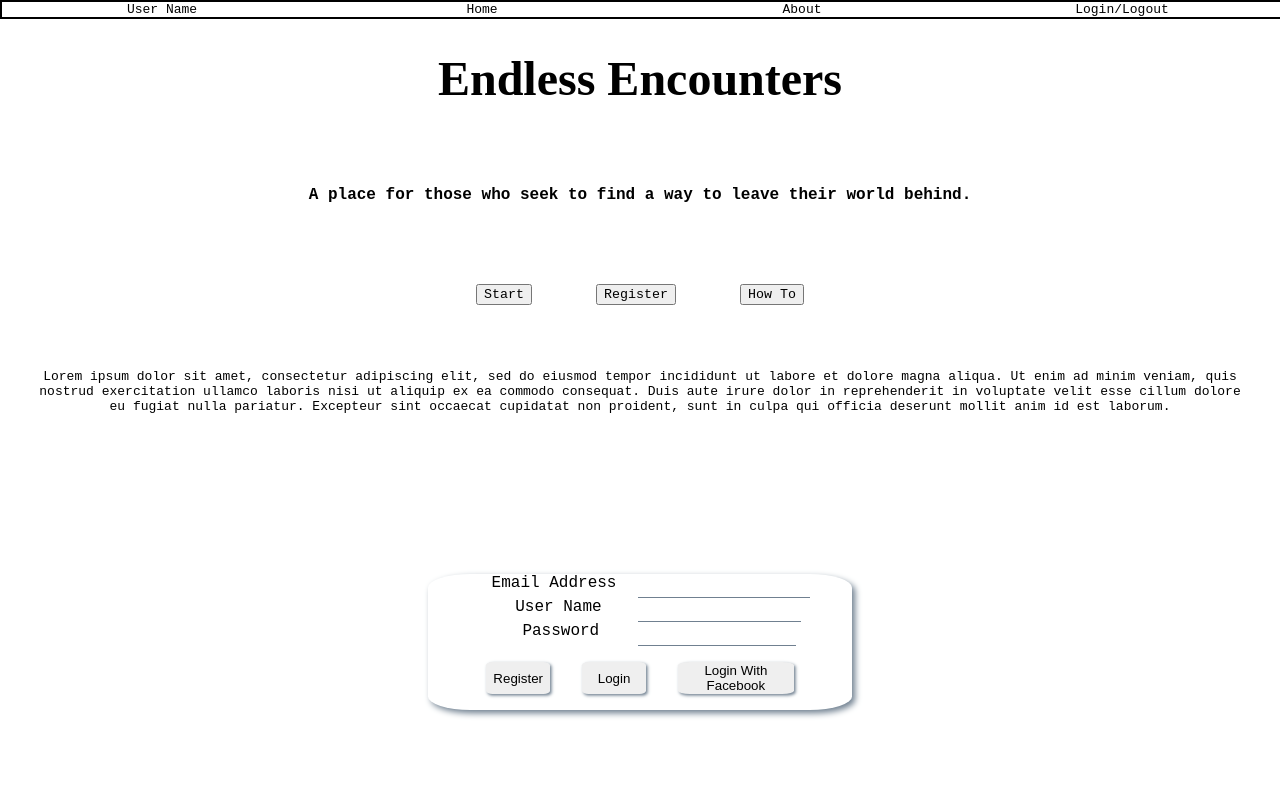
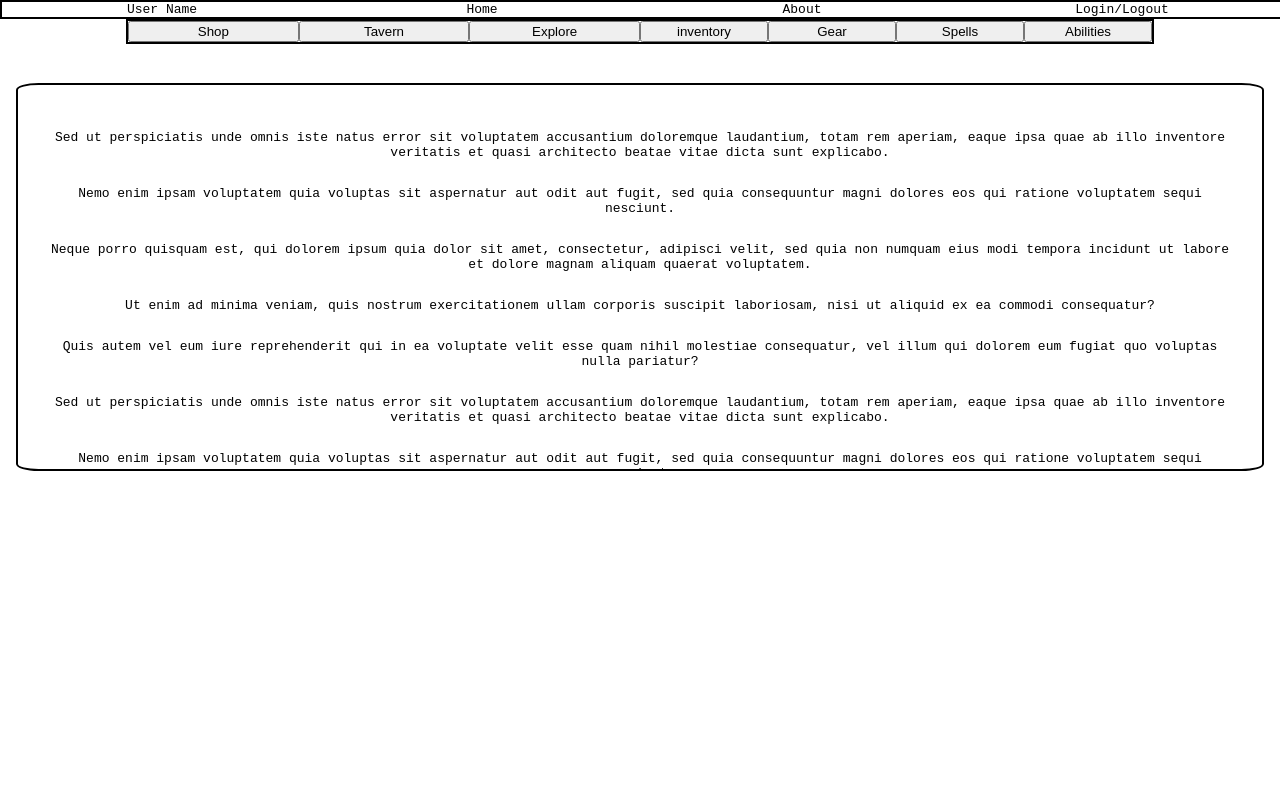
Before and after one commit to Nvlt/endless_encounters_client, a React (Create React App) app: page / in a window 1280 px wide. Shown: the top 800 px of the page. Built offline with nearby package versions, Linux system fonts and the light colour scheme; a web font is replaced by a local one.

Commit message:
working on player dash

```diff
--- a/src/App.css
+++ b/src/App.css
@@ -42,6 +42,10 @@
   border-radius: 10%;
 }
 
+.rounded-lightest {
+  border-radius: 1.8%;
+}
+
 .flex {
   display: flex;
 }
@@ -49,6 +53,11 @@
 .flex-row-wrap {
   flex-flow: row;
   flex-wrap: wrap;
+}
+
+.flex-row {
+  flex-flow: row;
+  flex-wrap: nowrap;
 }
 
 .flex-col {
@@ -153,6 +162,10 @@
   max-width: 80%;
 }
 
+.width-half {
+  width: 40%
+}
+
 .width-full {
   width: 100%;
 }
@@ -177,3 +190,19 @@ body {
 .overflow-scroll {
   overflow-y: auto;
 }
+
+.grid-1-1 {
+  grid-auto-flow: row;
+
+  grid-auto-flow: column;
+}
+
+.span-1-1 {
+  grid-column: span 1 / span 1;
+  grid-row: span 1 / span 1;
+}
+
+.span-1-2 {
+  grid-column: span 1 / span 1;
+  grid-row: span 2 / span 2;
+}
--- a/src/App.js
+++ b/src/App.js
@@ -13,11 +13,11 @@ function App() {
       <header className="App-header center width-full">
         <Header />
       </header>
-      <Home />
+      {/* <Home />
       <Registration />
-      <Login />
+      <Login /> */}
 
-      {/* <Dashboard /> */}
+      <Dashboard />
     </div>
   );
 }
--- a/src/Dashboard.js
+++ b/src/Dashboard.js
@@ -7,8 +7,9 @@ export default function Dashboard() {
 
   return (
 
-    <main className="flex flex-col center flex-1 width-full">
-      <div className="flex-1 flex flex-col border center p-2 mt-4 justify-stretch pos-fixed height-40 overflow-scroll">
+    <main className="flex flex-col center width-full grid-1-1">
+      <div className="flex-1 span-1-1 flex flex-col border center p-2 mt-4 m-1
+      rounded-lightest justify-stretch pos-fixed height-40 overflow-scroll">
         <p className="flex-1">
           Sed ut perspiciatis unde omnis iste natus error sit voluptatem accusantium doloremque laudantium,
           totam rem aperiam, eaque ipsa quae ab illo inventore veritatis et quasi
@@ -66,7 +67,20 @@ export default function Dashboard() {
 
       </div>
 
+      <div className="border span-1-2 flex-1 flex flex-row max-width-80 width-full">
 
+        <div className="flex flex-row flex-1 width-half">
+          <button className="flex-1">Shop</button>
+          <button className="flex-1">Tavern</button>
+          <button className="flex-1">Explore</button>
+        </div>
+        <div className="flex flex-row flex-1 width-half">
+          <button className="flex-1">inventory</button>
+          <button className="flex-1">Gear</button>
+          <button className="flex-1">Spells</button>
+          <button className="flex-1">Abilities</button>
+        </div>
+      </div>
     </main>
   )
 }
```
